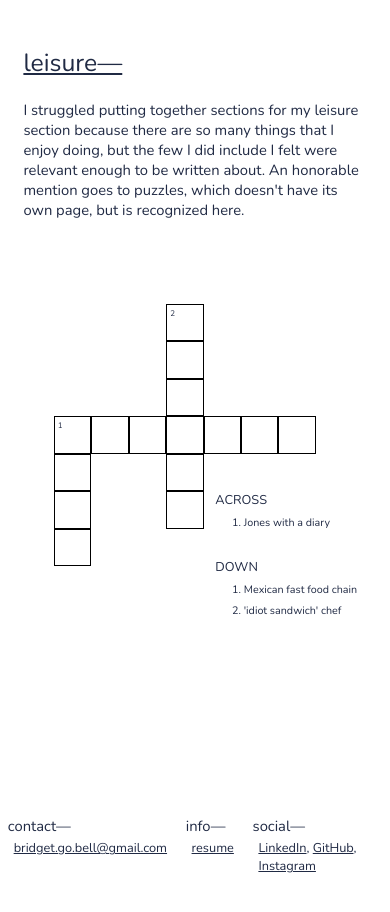
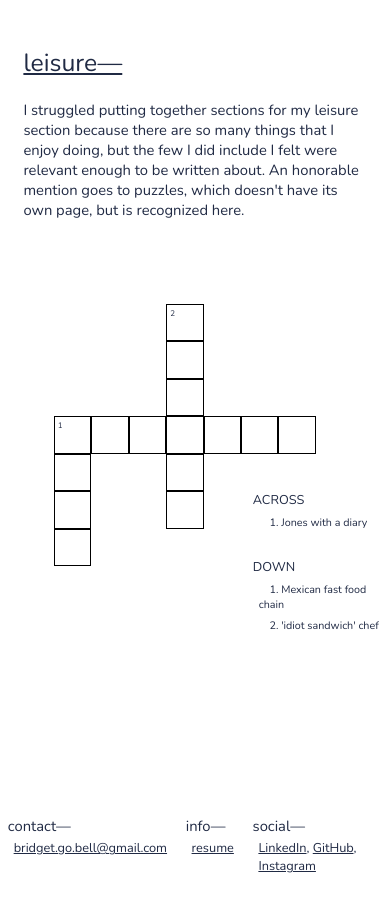
Before and after one commit to b-go-bell/personal-website, a React app in the folder app/: page / in a window 390 px wide. Shown: the part 2783-3695 px from the top of the page. Built offline with nearby package versions, Linux system fonts and the light colour scheme.

Commit message:
safar sucks omg

```diff
--- a/app/src/resources/styles/components/home/Crossword.scss
+++ b/app/src/resources/styles/components/home/Crossword.scss
@@ -1,10 +1,16 @@
 @import url('https://fonts.googleapis.com/css?family=Architects+Daughter');
 
+
+.crossword-flex-container {
+    display: grid;
+}
 
 @media screen and (min-width: 1000px) {
     .crossword-container {
         width: calc(30vw + 30vh);
         height: calc(30vw + 30vh);
+        max-width: 60vw;
+        max-height: 60vw;
         display: grid;
         grid-template-columns: repeat(9, 12%);
         grid-template-rows: repeat(9, 12%);
@@ -326,7 +332,7 @@
         width: calc(80vw);
         height: calc(80vw);
         display: grid;
-        row-gap: 0px;
+        row-gap: -2px;
         grid-template-columns: repeat(9, 12%);
         grid-template-rows: repeat(9, 12%);
         justify-content: center;
@@ -338,7 +344,7 @@
     }
 
 .hints {
-    grid-column-start: 5;
+    grid-column-start: 6;
     grid-column-end: 10;
     grid-row-start: 6;
     grid-row-end: 10;
```
